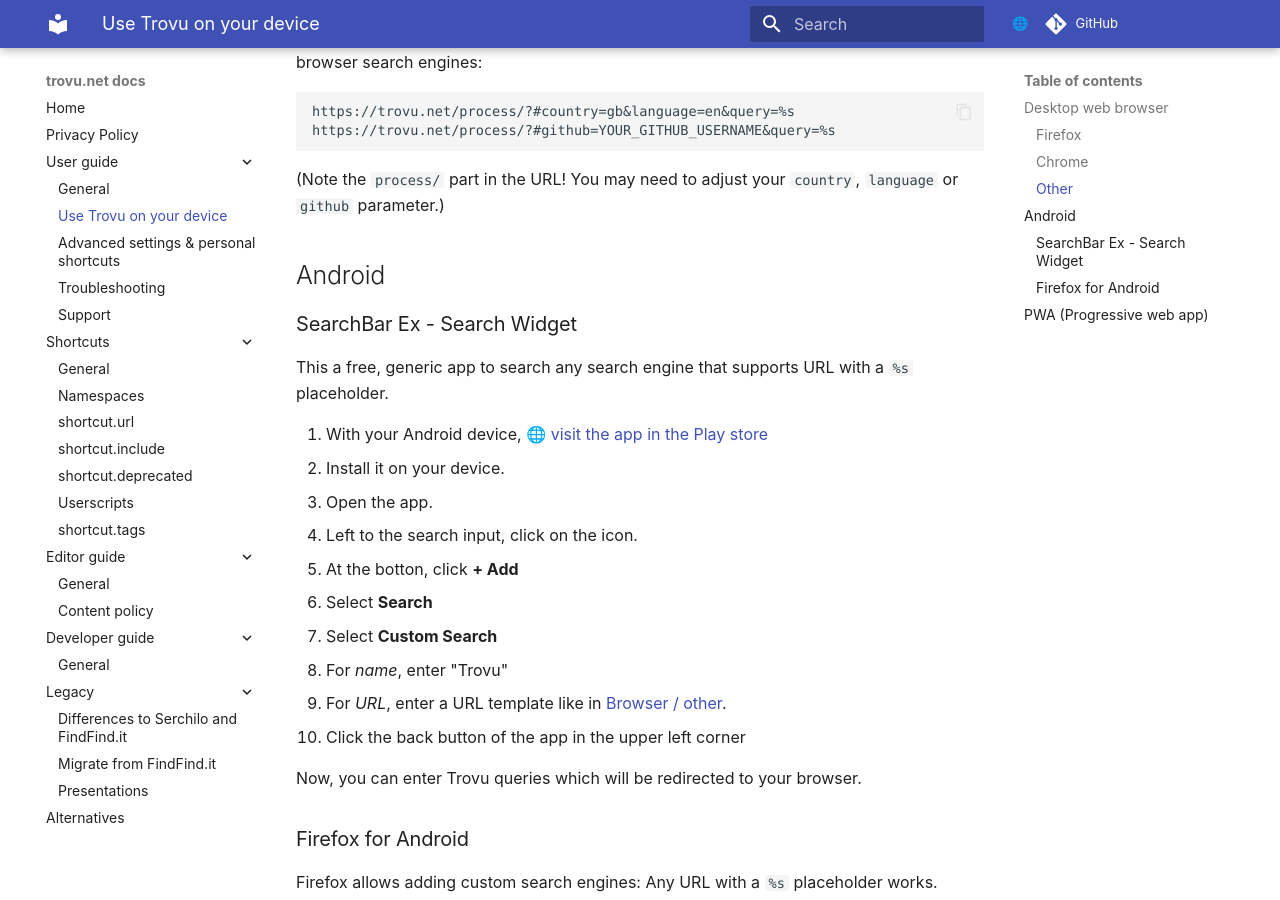
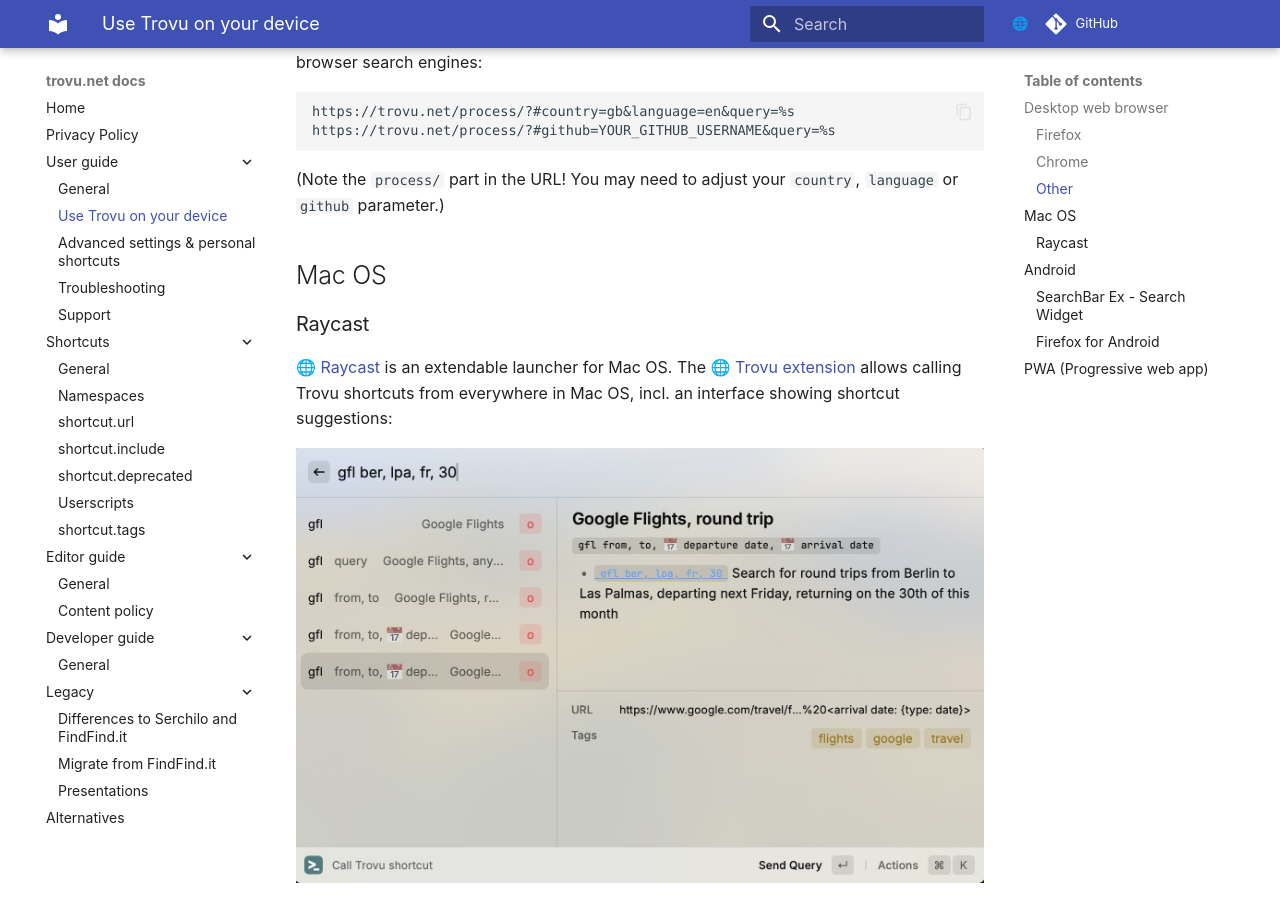
Before and after one commit to trovu/trovu, an MkDocs documentation site: the page built from docs/users/integration.md, in a window 1280 px wide and 900 px high, scrolled down 1458 px. Built offline with MkDocs 1.6.1 and Material for MkDocs 9.7.7, drawn with Linux system fonts in a browser that asks for light colours; comment, search, counter and statistics services are not loaded.

Commit message:
Add Raycast to docs.

```diff
--- a/docs/users/integration.md
+++ b/docs/users/integration.md
@@ -38,6 +38,14 @@
     https://trovu.net/process/?#github=YOUR_GITHUB_USERNAME&query=%s
 
 (Note the `process/` part in the URL! You may need to adjust your `country`, `language` or `github` parameter.)
+
+## Mac OS
+
+### Raycast
+
+[Raycast](https://www.raycast.com/) is an extendable launcher for Mac OS. The [Trovu extension](https://www.raycast.com/jorges/trovu) allows calling Trovu shortcuts from everywhere in Mac OS, incl. an interface showing shortcut suggestions:
+
+![Screenshot](img/raycast.jpg)
 
 ## Android
 
```
Also changed, not shown: docs/users/img/raycast.jpg (added).
